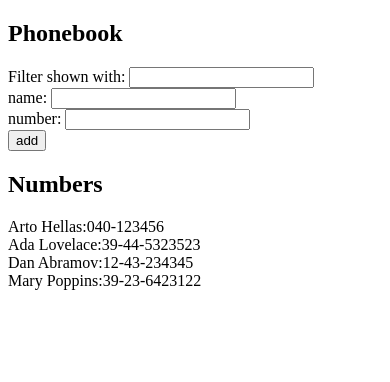
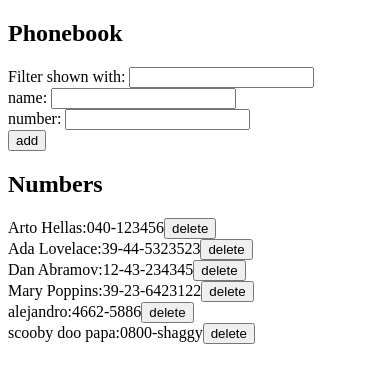
Before and after one commit to aleleonian/fullstackopen-helsinky, a React (Vite) app in the folder part2/phonebook/: page / in a window 390 px wide. Shown: the top 382 px of the page. Built offline with nearby package versions, Linux system fonts and the light colour scheme; data requests are answered from the project's data file.

Commit message:
delete implemented in phonebook

```diff
--- a/part2/phonebook/db.json
+++ b/part2/phonebook/db.json
@@ -1,5 +1,5 @@
 {
-    "persons":[
+  "persons": [
     {
       "name": "Arto Hellas",
       "number": "040-123456",
@@ -19,6 +19,16 @@
       "name": "Mary Poppins",
       "number": "39-23-6423122",
       "id": 4
+    },
+    {
+      "id": "186e",
+      "name": "alejandro",
+      "number": "4662-5886"
+    },
+    {
+      "id": "76d1",
+      "name": "scooby doo papa",
+      "number": "0800-shaggy"
     }
   ]
 }
--- a/part2/phonebook/src/App.jsx
+++ b/part2/phonebook/src/App.jsx
@@ -1,5 +1,6 @@
-import { useState, useEffect } from 'react'
-import axios from 'axios'
+import { useState, useEffect } from 'react';
+import axios from 'axios';
+import personService from './services/persons';
 
 const App = () => {
   const [persons, setPersons] = useState([]);
@@ -8,8 +9,8 @@ const App = () => {
   const [searchFilter, setSearchFilter] = useState("");
 
   useEffect(() => {
-    axios
-      .get('http://localhost:3001/persons').then(response => {
+    personService.getAll()
+      .then(response => {
         setPersons(response.data)
       })
   }, [])
@@ -28,13 +29,23 @@ const App = () => {
         return;
       }
       const newPersons = [...persons];
-      newPersons.push({ name: newName, number: newNumber });
+      const newPersonObj = { name: newName, number: newNumber };
+      newPersons.push(newPersonObj);
       setPersons(newPersons);
+
+      personService.create(newPersonObj)
+        .then(response => {
+          console.log(response)
+        })
+        .catch(error => {
+          alert('Error saving data to server: ' + error);
+        })
     }
     else {
       alert(`${newName} is already added to phonebook`);
     }
     setNewName("");
+    setNewNumber("");
   };
 
   const setTheName = (event) => {
@@ -49,6 +60,23 @@ const App = () => {
     const value = event.target.value;
     setNewNumber(value);
   };
+
+  const deletePerson = (personId, personName) => {
+
+    if (confirm('Do you really want to delete the contact for ' + personName + '?')) {
+      const newPersons = [...persons];
+      const personIndex = newPersons.findIndex(person => person.id === personId);
+      newPersons.splice(personIndex, 1)
+      setPersons(newPersons);
+      personService.delete(personId)
+        .then(response => {
+          console.log(response)
+        })
+        .catch(error => {
+          alert('Error deleting data from server: ' + error);
+        })
+    }
+  }
   return (
     <div>
       <h2>Phonebook</h2>
@@ -65,7 +93,7 @@ const App = () => {
 
       <h2>Numbers</h2>
 
-      <Persons persons={persons} searchFilter={searchFilter} />
+      <Persons persons={persons} searchFilter={searchFilter} deleteHandler={deletePerson} />
 
     </div>
   );
@@ -95,7 +123,7 @@ const PersonForm = ({ nameState, nameStateHandler, numberState, numberStateHandl
     </form>
   )
 }
-const Persons = ({ persons, searchFilter }) => {
+const Persons = ({ persons, searchFilter, deleteHandler }) => {
   return (
     <>
       {
@@ -107,6 +135,7 @@ const Persons = ({ persons, searchFilter }) => {
           .map((person, index) => (
             <div key={person.name}>
               {person.name}:{person.number}
+              <button onClick={() => { deleteHandler(person.id, person.name) }}>delete</button>
               {index !== persons.length - 1 && <br />}{" "}
             </div>
           ))
--- /dev/null
+++ b/part2/phonebook/src/services/persons.js
@@ -0,0 +1,26 @@
+import axios from 'axios';
+
+const baseUrl = 'http://localhost:3001/persons'
+
+const getAll = () => {
+  return axios.get(baseUrl);
+}
+
+const create = newObject => {
+  return axios.post(baseUrl, newObject);
+}
+
+const update = (id, newObject) => {
+  return axios.put(`${baseUrl}/${id}`, newObject);
+}
+
+const deleteIt = (id) => {
+  return axios.delete(`${baseUrl}/${id}`);
+}
+
+export default {
+  getAll: getAll,
+  create: create,
+  update: update,
+  delete: deleteIt,
+}
```
Lines whose indentation alone changed are shown as unchanged.
